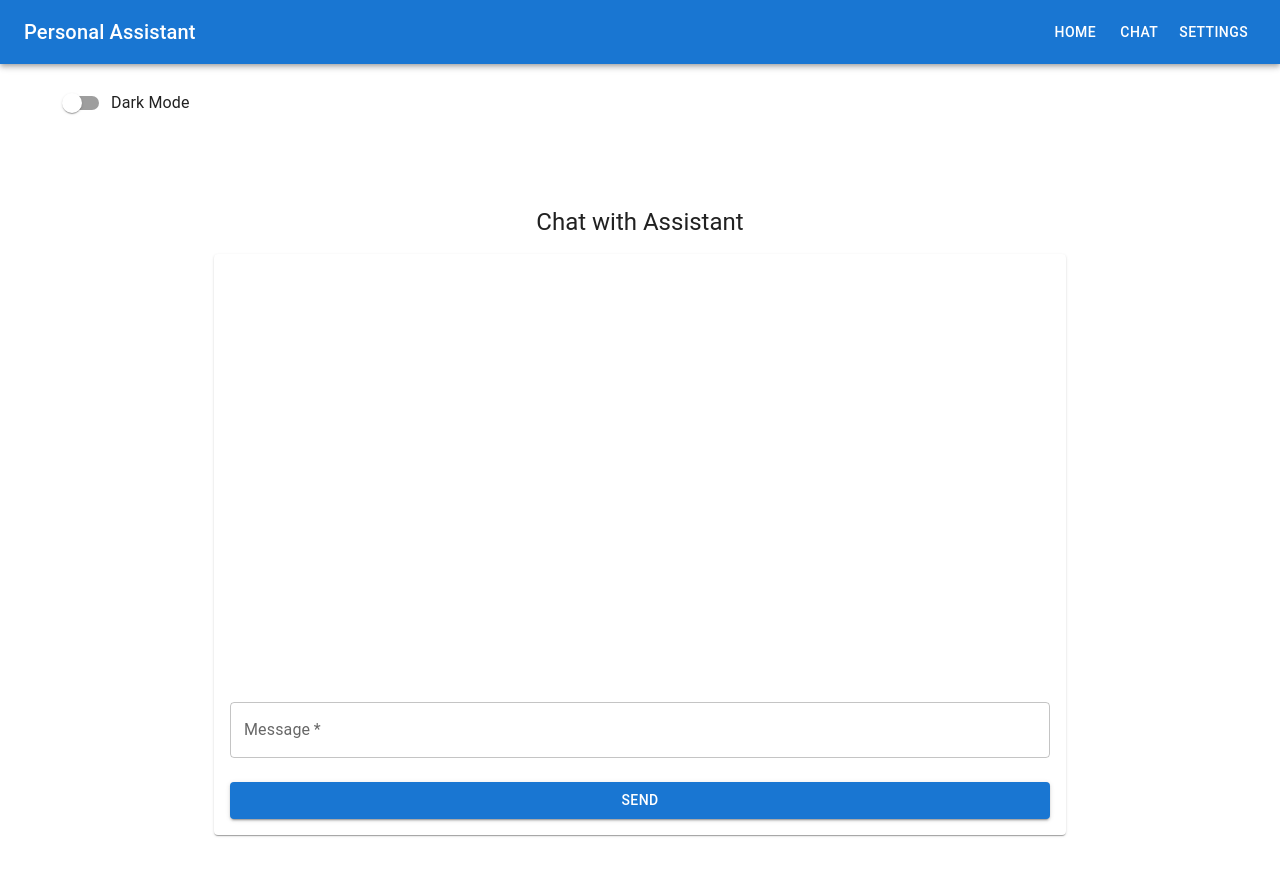
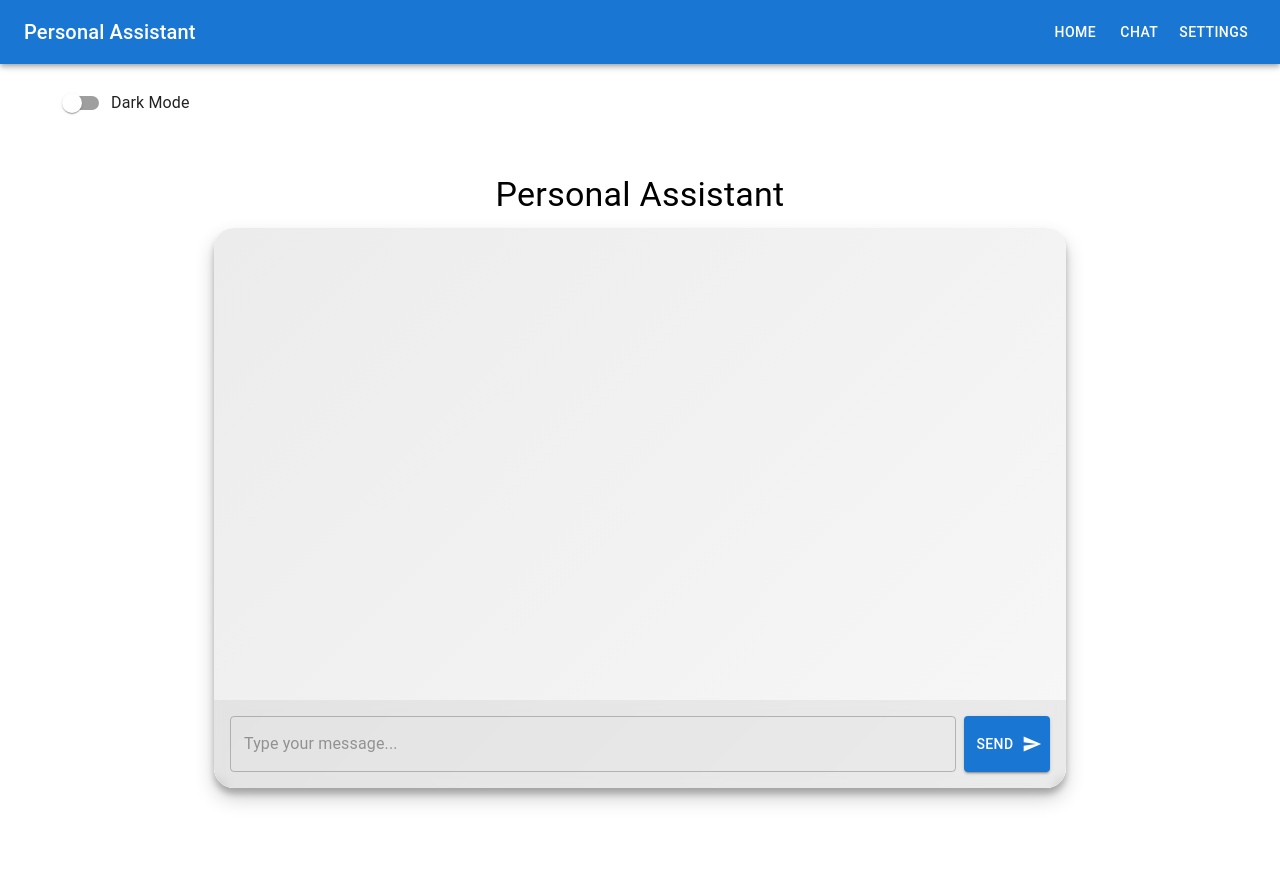
Before and after one commit to lyfe691/LyfeAI, a React (Create React App) app in the folder personal-assistant-frontend-bak/: page /chat in a window 1280 px wide. After the commit the page ends 828 px from the top, so only its background shows below. Built offline with nearby package versions, Linux system fonts and the light colour scheme; sample sign-in values are in the browser's storage; the HTML template or start-up script is replaced by a standard one.

Commit message:
modified/improved the chat component  & revoked API key + made new one

```diff
--- a/personal-assistant-frontend-bak/package.json
+++ b/personal-assistant-frontend-bak/package.json
@@ -5,6 +5,7 @@
   "dependencies": {
     "@emotion/react": "^11.12.0",
     "@emotion/styled": "^11.12.0",
+    "@mui/icons-material": "^5.16.5",
     "@mui/material": "^5.16.4",
     "@testing-library/jest-dom": "^5.17.0",
     "@testing-library/react": "^13.4.0",
@@ -17,6 +18,7 @@
     "react-router-dom": "^6.3.0",
     "react-scripts": "^3.0.1",
     "react-toastify": "^7.0.4",
+    "react-transition-group": "^4.4.5",
     "web-vitals": "^2.1.4"
   },
   "devDependencies": {
--- /dev/null
+++ b/personal-assistant-frontend-bak/src/components/Chat.css
@@ -0,0 +1,18 @@
+.fade-enter {
+  opacity: 0;
+  transform: translateY(10px);
+}
+.fade-enter-active {
+  opacity: 1;
+  transform: translateY(0);
+  transition: opacity 300ms, transform 300ms;
+}
+.fade-exit {
+  opacity: 1;
+  transform: translateY(0);
+}
+.fade-exit-active {
+  opacity: 0;
+  transform: translateY(10px);
+  transition: opacity 300ms, transform 300ms;
+}
--- a/personal-assistant-frontend-bak/src/components/Chat.js
+++ b/personal-assistant-frontend-bak/src/components/Chat.js
@@ -1,4 +1,4 @@
-import React, { useState } from 'react';
+import React, { useState, useRef, useEffect } from 'react';
 import axios from 'axios';
 import {
   Container,
@@ -10,15 +10,108 @@ import {
   List,
   ListItem,
   ListItemText,
+  ThemeProvider,
+  createTheme,
+  Alert,
+  useTheme,
 } from '@mui/material';
+import { styled, keyframes } from '@mui/system';
+import SendIcon from '@mui/icons-material/Send';
+import { CSSTransition } from 'react-transition-group';
+import './Chat.css';
+
+const gradientAnimation = keyframes`
+  0% { background-position: 0% 50%; }
+  50% { background-position: 100% 50%; }
+  100% { background-position: 0% 50%; }
+`;
+
+const ChatContainer = styled(Paper)(({ theme }) => ({
+  height: '70vh',
+  display: 'flex',
+  flexDirection: 'column',
+  borderRadius: '20px',
+  overflow: 'hidden',
+  boxShadow: '0 10px 20px rgba(0,0,0,0.19), 0 6px 6px rgba(0,0,0,0.23)',
+  background: theme.palette.mode === 'dark'
+    ? 'linear-gradient(-45deg, #1e1e1e, #2d2d2d, #3a3a3a, #2d2d2d)'
+    : 'linear-gradient(-45deg, #ffffff, #f0f0f0, #e0e0e0, #f0f0f0)',
+  backgroundSize: '400% 400%',
+  animation: `${gradientAnimation} 15s ease infinite`,
+}));
+
+const ChatList = styled(List)(({ theme }) => ({
+  flexGrow: 1,
+  overflow: 'auto',
+  padding: theme.spacing(2),
+  '&::-webkit-scrollbar': {
+    width: '8px',
+  },
+  '&::-webkit-scrollbar-track': {
+    background: theme.palette.mode === 'dark' ? 'rgba(0,0,0,0.1)' : 'rgba(200,200,200,0.1)',
+    borderRadius: '4px',
+  },
+  '&::-webkit-scrollbar-thumb': {
+    background: theme.palette.mode === 'dark' ? 'rgba(255,255,255,0.2)' : 'rgba(100,100,100,0.2)',
+    borderRadius: '4px',
+    '&:hover': {
+      background: theme.palette.mode === 'dark' ? 'rgba(255,255,255,0.3)' : 'rgba(100,100,100,0.3)',
+    },
+  },
+}));
+
+const fadeIn = keyframes`
+  from { opacity: 0; transform: translateY(10px); }
+  to { opacity: 1; transform: translateY(0); }
+`;
+
+const MessageBubble = styled(ListItemText)(({ theme, align }) => ({
+  '& .MuiTypography-root': {
+    display: 'inline-block',
+    padding: theme.spacing(1, 2),
+    borderRadius: align === 'right' ? '20px 20px 0 20px' : '20px 20px 20px 0',
+    backgroundColor: align === 'right'
+      ? theme.palette.primary.main
+      : theme.palette.mode === 'dark'
+        ? theme.palette.secondary.main
+        : theme.palette.grey[300],
+    color: align === 'right'
+      ? theme.palette.primary.contrastText
+      : theme.palette.mode === 'dark'
+        ? theme.palette.secondary.contrastText
+        : theme.palette.text.primary,
+    maxWidth: '70%',
+    animation: `${fadeIn} 0.3s ease-out`,
+  },
+}));
+
+const InputContainer = styled(Box)(({ theme }) => ({
+  display: 'flex',
+  padding: theme.spacing(2),
+  backgroundColor: theme.palette.mode === 'dark' ? 'rgba(255,255,255,0.05)' : 'rgba(0,0,0,0.05)',
+  backdropFilter: 'blur(5px)',
+}));
 
 function Chat() {
   const [message, setMessage] = useState('');
-  const [response, setResponse] = useState('');
   const [chatHistory, setChatHistory] = useState([]);
+  const [error, setError] = useState('');
+  const chatEndRef = useRef(null);
+  const theme = useTheme();
+
+  useEffect(() => {
+    if (chatEndRef.current) {
+      chatEndRef.current.scrollIntoView({ behavior: 'smooth' });
+    }
+  }, [chatHistory]);
 
   const handleSubmit = async (event) => {
     event.preventDefault();
+    if (message.trim() === '') {
+      setError('Message cannot be empty');
+      setTimeout(() => setError(''), 3000); // Clear error after 3 seconds
+      return;
+    }
     const token = localStorage.getItem('token');
     try {
       const result = await axios.post(
@@ -30,72 +123,66 @@ function Chat() {
           },
         }
       );
-      setResponse(result.data);
       setChatHistory([...chatHistory, { user: message, bot: result.data }]);
       setMessage('');
     } catch (error) {
       console.error('Error sending message:', error);
-      setResponse('Failed to get response');
+      setChatHistory([...chatHistory, { user: message, bot: 'Failed to get response' }]);
     }
   };
 
   return (
-    <Container component="main" maxWidth="md">
-      <Box
-        sx={{
-          marginTop: 8,
-          display: 'flex',
-          flexDirection: 'column',
-          alignItems: 'center',
-        }}
-      >
-        <Typography component="h1" variant="h5">
-          Chat with Assistant
+    <ThemeProvider theme={theme}>
+      <Container component="main" maxWidth="md" sx={{ mt: 4 }}>
+        <Typography
+          component="h1"
+          variant="h4"
+          align="center"
+          gutterBottom
+          sx={{ color: theme.palette.mode === 'dark' ? 'white' : 'black' }}
+        >
+          Personal Assistant
         </Typography>
-        <Paper sx={{ width: '100%', padding: 2, marginTop: 2 }}>
-          <List sx={{ height: '400px', overflowY: 'auto' }}>
+        <ChatContainer theme={theme}>
+          <ChatList theme={theme}>
             {chatHistory.map((chat, index) => (
               <React.Fragment key={index}>
-                <ListItem>
-                  <ListItemText primary={`You: ${chat.user}`} />
+                <ListItem sx={{ justifyContent: 'flex-end' }}>
+                  <MessageBubble primary={chat.user} align="right" theme={theme} />
                 </ListItem>
                 <ListItem>
-                  <ListItemText primary={`AI: ${chat.bot}`} />
+                  <MessageBubble primary={chat.bot} align="left" theme={theme} />
                 </ListItem>
               </React.Fragment>
             ))}
-          </List>
-          <Box
-            component="form"
-            onSubmit={handleSubmit}
-            sx={{
-              display: 'flex',
-              flexDirection: 'column',
-              mt: 2,
-            }}
+            <div ref={chatEndRef} />
+          </ChatList>
+          <CSSTransition
+            in={!!error}
+            timeout={300}
+            classNames="fade"
+            unmountOnExit
           >
+            <Box sx={{ mb: 2 }}>
+              <Alert severity="error">{error}</Alert>
+            </Box>
+          </CSSTransition>
+          <InputContainer component="form" onSubmit={handleSubmit} theme={theme}>
             <TextField
               variant="outlined"
-              margin="normal"
-              required
               fullWidth
-              label="Message"
+              placeholder="Type your message..."
               value={message}
               onChange={(e) => setMessage(e.target.value)}
+              sx={{ mr: 1 }}
             />
-            <Button
-              type="submit"
-              fullWidth
-              variant="contained"
-              color="primary"
-              sx={{ mt: 2 }}
-            >
+            <Button type="submit" variant="contained" color="primary" endIcon={<SendIcon />}>
               Send
             </Button>
-          </Box>
-        </Paper>
-      </Box>
-    </Container>
+          </InputContainer>
+        </ChatContainer>
+      </Container>
+    </ThemeProvider>
   );
 }
 
--- a/personal-assistant-frontend-bak/src/components/Login.js
+++ b/personal-assistant-frontend-bak/src/components/Login.js
@@ -21,7 +21,7 @@ const Login = ({ setIsAuthenticated }) => {
       const token = response.data;
       localStorage.setItem('token', token);
       setIsAuthenticated(true);
-      navigate('/chat');
+      navigate('/');
     } catch (error) {
       if (error.response && error.response.data) {
         setError(error.response.data);
--- a/personal-assistant-frontend-bak/src/components/Register.js
+++ b/personal-assistant-frontend-bak/src/components/Register.js
@@ -5,7 +5,7 @@ import axios from 'axios';
 import { useNavigate, Link } from 'react-router-dom';
 import './styles.css';
 
-const Register = () => {
+const Register = ({ setIsAuthenticated }) => {
   const [username, setUsername] = useState('');
   const [email, setEmail] = useState('');
   const [password, setPassword] = useState('');
--- a/personal-assistant-frontend-bak/src/components/styles.css
+++ b/personal-assistant-frontend-bak/src/components/styles.css
@@ -1,5 +1,5 @@
 .custom-auth-link {
-  color: #3f51b5;
+  color: #2196f3;
   text-decoration: none;
   margin: 10px 0;
   display: inline-block;
@@ -11,19 +11,19 @@
 }
 
 .custom-auth-link:hover {
-  color: #1e40af;
-  box-shadow: 0 4px 10px rgba(0, 0, 0, 0.15);
+  color: #1976d2;
+  box-shadow: 0 4px 10px rgba(33, 150, 243, 0.3);
   transform: translateY(-2px);
 }
 
 .custom-auth-link:focus {
   outline: none;
-  box-shadow: 0 0 0 3px rgba(63, 81, 181, 0.4);
-  background: rgba(63, 81, 181, 0.1);
+  box-shadow: 0 0 0 3px rgba(33, 150, 243, 0.4);
+  background: rgba(33, 150, 243, 0.1);
 }
 
 .custom-auth-link:active {
-  color: #1e40af;
+  color: #1565c0;
   transform: translateY(0);
   box-shadow: none;
 }
```
Also changed, not shown: 2 other files (tests, documents, lock files or other folders).
